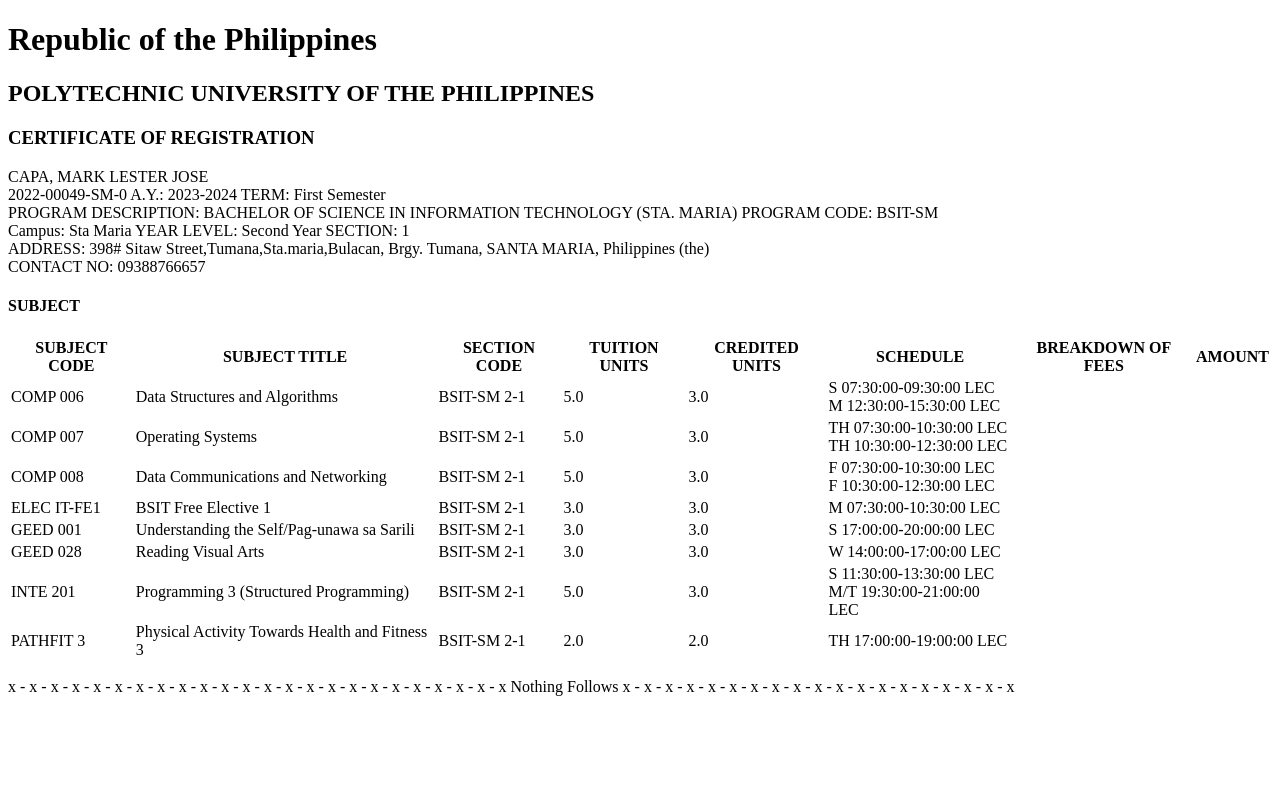
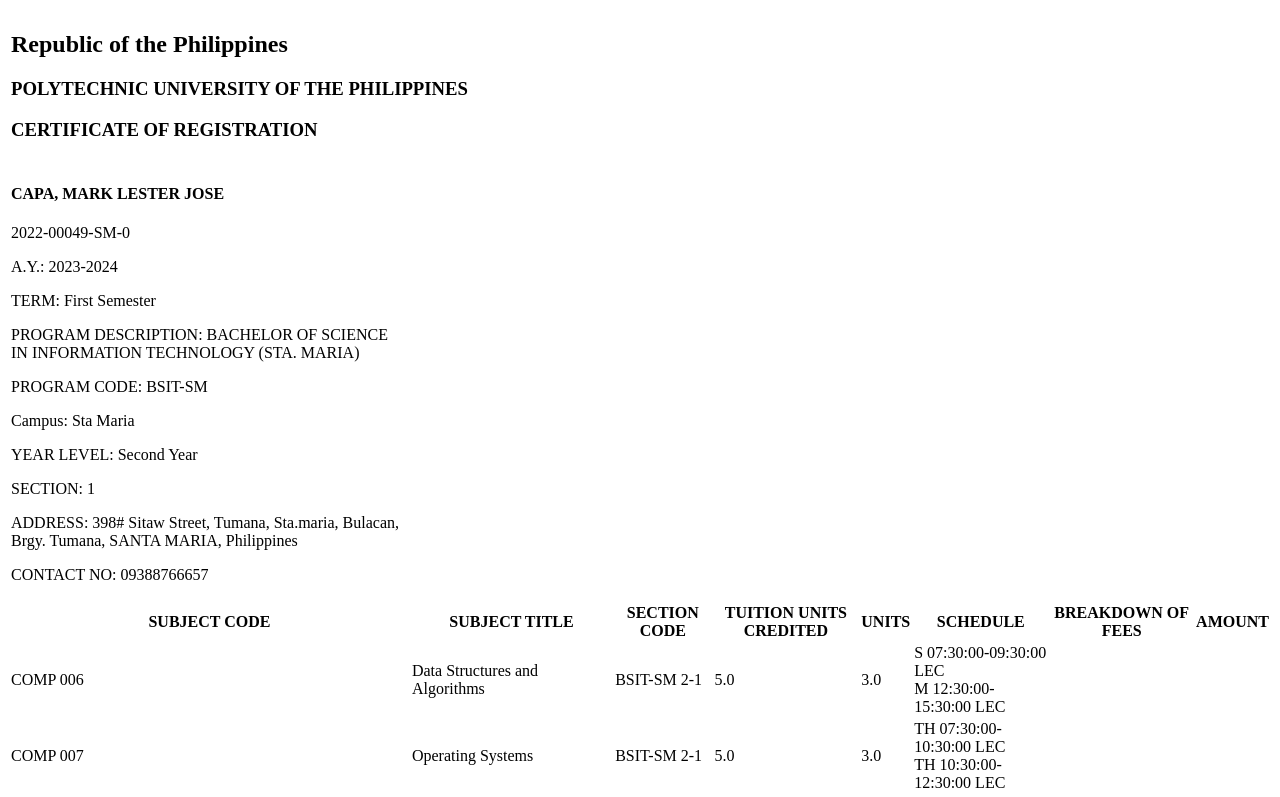
Before and after one commit to markyylester/BSIT-CURRICULUM_-CAPA-MARK-LESTER-_BSIT-2-1, a plain HTML site: page cor.html in a window 1280 px wide. Shown: the top 797 px of the page. Drawn offline with Linux system fonts and the light colour scheme.

Commit message:
first commit

```diff
--- a/cor.html
+++ b/cor.html
@@ -1,30 +1,40 @@
 <!DOCTYPE html>
 <html>
+
 <head>
-    <title>Certificate of Registration</title>
+  <title>Registration Certificate</title>
 </head>
+
 <body>
-    <h1>Republic of the Philippines</h1>
-    <h2>POLYTECHNIC UNIVERSITY OF THE PHILIPPINES</h2>
+  <table>
+    <tr>
+      <td colspan="2">
+        <h2>Republic of the Philippines</h2>
+        <h3>POLYTECHNIC UNIVERSITY OF THE PHILIPPINES</h3>
         <h3>CERTIFICATE OF REGISTRATION</h3>
-
-    <p>
-        CAPA, MARK LESTER JOSE <br>
-        2022-00049-SM-0 A.Y.: 2023-2024 TERM: First Semester <br>
-        PROGRAM DESCRIPTION: BACHELOR OF SCIENCE IN INFORMATION TECHNOLOGY (STA. MARIA) PROGRAM CODE: BSIT-SM <br>
-        Campus: Sta Maria YEAR LEVEL: Second Year SECTION: 1 <br>
-        ADDRESS: 398# Sitaw Street,Tumana,Sta.maria,Bulacan, Brgy. Tumana, SANTA MARIA, Philippines (the) <br>
-        CONTACT NO: 09388766657
-    </p>
-
-    <h4>SUBJECT</h4>
-    <table>
+      </td>
+    </tr>
+    <tr>
+      <td>
+        <h4>CAPA, MARK LESTER JOSE</h4>
+        <p>2022-00049-SM-0</p>
+        <p>A.Y.: 2023-2024</p>
+        <p>TERM: First Semester</p>
+        <p>PROGRAM DESCRIPTION: BACHELOR OF SCIENCE IN INFORMATION TECHNOLOGY (STA. MARIA)</p>
+        <p>PROGRAM CODE: BSIT-SM</p>
+        <p>Campus: Sta Maria</p>
+        <p>YEAR LEVEL: Second Year</p>
+        <p>SECTION: 1</p>
+        <p>ADDRESS: 398# Sitaw Street, Tumana, Sta.maria, Bulacan, Brgy. Tumana, SANTA MARIA, Philippines</p>
+        <p>CONTACT NO: 09388766657</p>
+      </td>
+    </tr>
     <tr>
       <th>SUBJECT CODE</th>
       <th>SUBJECT TITLE</th>
       <th>SECTION CODE</th>
-            <th>TUITION UNITS</th>
-            <th>CREDITED UNITS</th>
+      <th>TUITION UNITS CREDITED</th>
+      <th>UNITS</th>
       <th>SCHEDULE</th>
       <th>BREAKDOWN OF FEES</th>
       <th>AMOUNT</th>
@@ -35,7 +45,7 @@
       <td>BSIT-SM 2-1</td>
       <td>5.0</td>
       <td>3.0</td>
-            <td>S 07:30:00-09:30:00 LEC <br> M 12:30:00-15:30:00 LEC</td>
+      <td>S 07:30:00-09:30:00 LEC<br>M 12:30:00-15:30:00 LEC</td>
       <td></td>
       <td></td>
     </tr>
@@ -45,7 +55,7 @@
       <td>BSIT-SM 2-1</td>
       <td>5.0</td>
       <td>3.0</td>
-            <td>TH 07:30:00-10:30:00 LEC <br> TH 10:30:00-12:30:00 LEC</td>
+      <td>TH 07:30:00-10:30:00 LEC<br>TH 10:30:00-12:30:00 LEC</td>
       <td></td>
       <td></td>
     </tr>
@@ -55,7 +65,7 @@
       <td>BSIT-SM 2-1</td>
       <td>5.0</td>
       <td>3.0</td>
-            <td>F 07:30:00-10:30:00 LEC <br> F 10:30:00-12:30:00 LEC</td>
+      <td>F 07:30:00-10:30:00 LEC<br>F 10:30:00-12:30:00 LEC</td>
       <td></td>
       <td></td>
     </tr>
@@ -95,7 +105,7 @@
       <td>BSIT-SM 2-1</td>
       <td>5.0</td>
       <td>3.0</td>
-            <td>S 11:30:00-13:30:00 LEC <br> M/T 19:30:00-21:00:00 LEC</td>
+      <td>S 11:30:00-13:30:00 LEC<br>M/T 19:30:00-21:00:00 LEC</td>
       <td></td>
       <td></td>
     </tr>
@@ -109,9 +119,10 @@
       <td></td>
       <td></td>
     </tr>
+    <tr>
+      <td colspan="8">Nothing Follows</td>
+    </tr>
   </table>
+</body>
 
-    <p>x - x - x - x - x - x - x - x - x - x - x - x - x - x - x - x - x - x - x - x - x - x - x - x Nothing Follows x - x - x - x - x - x - x - x - x - x - x - x - x - x - x - x - x - x - x</p>
-
-</body>
 </html>
```
Lines whose indentation alone changed are shown as unchanged.
